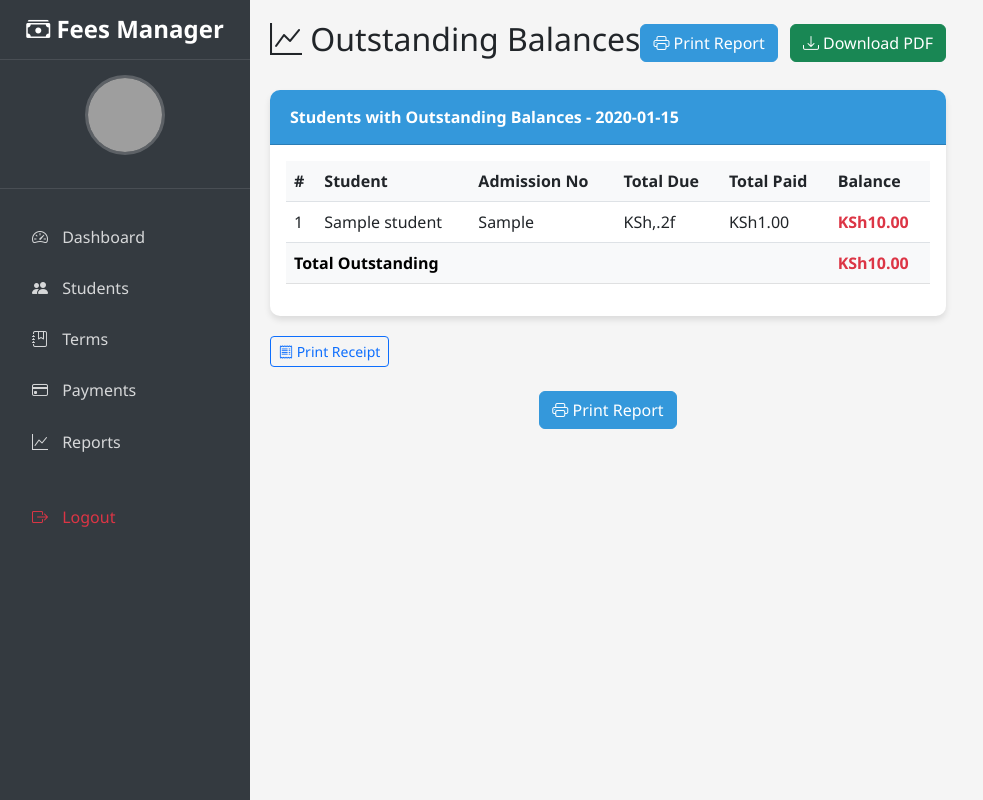
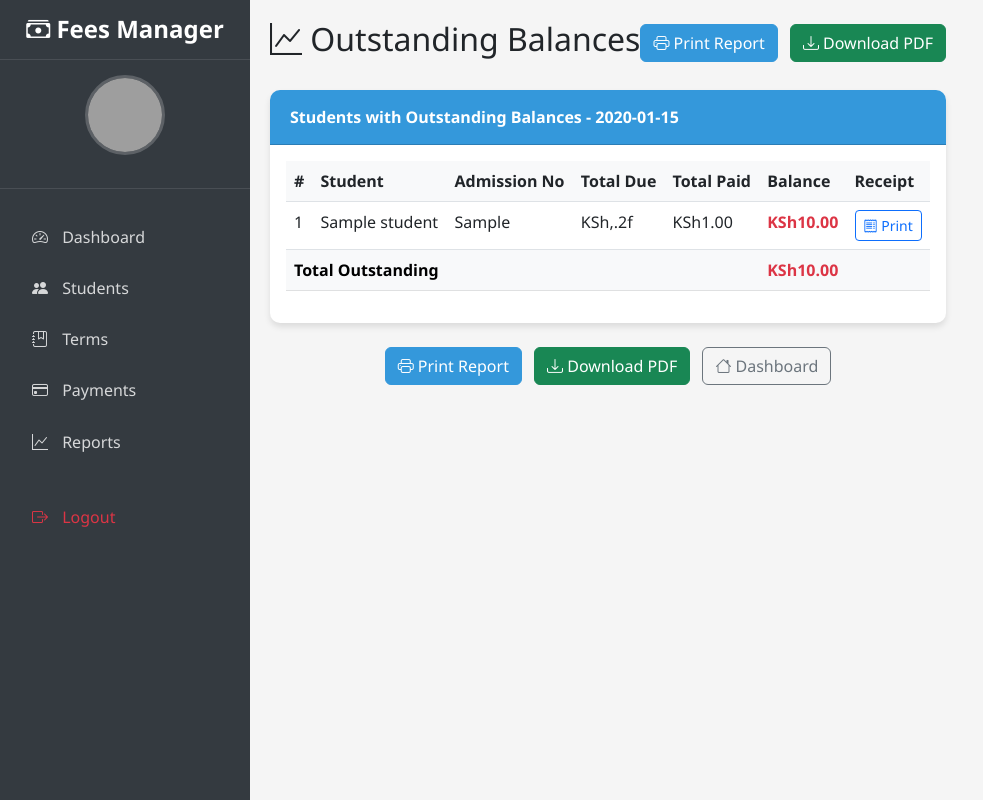
Before and after one commit to ERICKSON-492/fee-system, a Flask app: template templates/outstanding_report.html in a window 1280 px wide. Shown: the whole page, without its empty margins (0-983 px from the left). Run offline with Flask 3, Linux system fonts and the light colour scheme; the template is opened without the code that fills it: most values are stand-ins (such as "Sample title", 1, 10 or a date in 2020); some libraries are stand-ins or nearby versions; grey boxes are pictures that could not be loaded.

Commit message:
Update outstanding_report.html

```diff
--- a/templates/outstanding_report.html
+++ b/templates/outstanding_report.html
@@ -4,35 +4,50 @@
 
 {% block extra_css %}
 <style>
+    /* A5 report styling */
     @media print {
+        body {
+            background: white;
+            font-size: 10pt;
+        }
         body * {
             visibility: hidden;
         }
-        .card, .card * {
+        .report-container, .report-container * {
             visibility: visible;
         }
-        .card {
+        .report-container {
             position: absolute;
             left: 0;
             top: 0;
-            width: 100%;
-            border: none;
-            box-shadow: none;
+            width: 148mm;
+            padding: 10mm;
+            margin: 0;
         }
         .no-print {
             display: none !important;
         }
         .table {
             page-break-inside: avoid;
+            font-size: 9pt;
+        }
+        .table th, .table td {
+            padding: 3px 5px;
         }
         .alert {
             display: none;
         }
     }
+
+    /* Compact receipt link styling */
+    .receipt-link {
+        white-space: nowrap;
+    }
 </style>
 {% endblock %}
 
 {% block content %}
+<div class="report-container">
     <div class="d-flex justify-content-between align-items-center mb-4 no-print">
         <h2><i class="bi bi-graph-up"></i> Outstanding Balances</h2>
         <div>
@@ -61,6 +76,7 @@
                             <th>Total Due</th>
                             <th>Total Paid</th>
                             <th>Balance</th>
+                            <th class="no-print">Receipt</th>
                         </tr>
                     </thead>
                     <tbody>
@@ -74,6 +90,13 @@
                             <td class="{% if student.balance > 0 %}text-danger{% else %}text-success{% endif %}">
                                 <strong>{{ "KSh{:,.2f}".format(student.balance) }}</strong>
                             </td>
+                            <td class="no-print">
+                                <a href="{{ url_for('outstanding_balance_receipt', student_id=student.id) }}"
+                                   class="btn btn-sm btn-outline-primary receipt-link"
+                                   target="_blank">
+                                   <i class="bi bi-receipt"></i> Print
+                                </a>
+                            </td>
                         </tr>
                         {% endfor %}
                     </tbody>
@@ -83,6 +106,7 @@
                             <th class="text-danger">
                                 <strong>{{ "KSh{:,.2f}".format(report_data|sum(attribute='balance')) }}</strong>
                             </th>
+                            <th class="no-print"></th>
                         </tr>
                     </tfoot>
                 </table>
@@ -94,17 +118,21 @@
             {% endif %}
         </div>
     </div>
-<!-- Add this column to your report table -->
-<td>
-    <a href="{{ url_for('outstanding_balance_receipt', student_id=student.id) }}"
-       class="btn btn-sm btn-outline-primary"
-       target="_blank">
-       <i class="bi bi-receipt"></i> Print Receipt
-    </a>
-</td>
+
     <div class="text-center mt-4 no-print">
-    <button onclick="window.print()" class="btn btn-primary">
+        <button onclick="window.print()" class="btn btn-primary me-2">
             <i class="bi bi-printer"></i> Print Report
         </button>
+        <a href="{{ url_for('outstanding_report_pdf') }}" class="btn btn-success me-2">
+            <i class="bi bi-download"></i> Download PDF
+        </a>
+        <a href="{{ url_for('dashboard') }}" class="btn btn-outline-secondary">
+            <i class="bi bi-house"></i> Dashboard
+        </a>
     </div>
+</div>
+
+<script>
+    // Auto-print when individual receipt opens (handled in receipt template)
+</script>
 {% endblock %}
```
Lines whose indentation alone changed are shown as unchanged.
